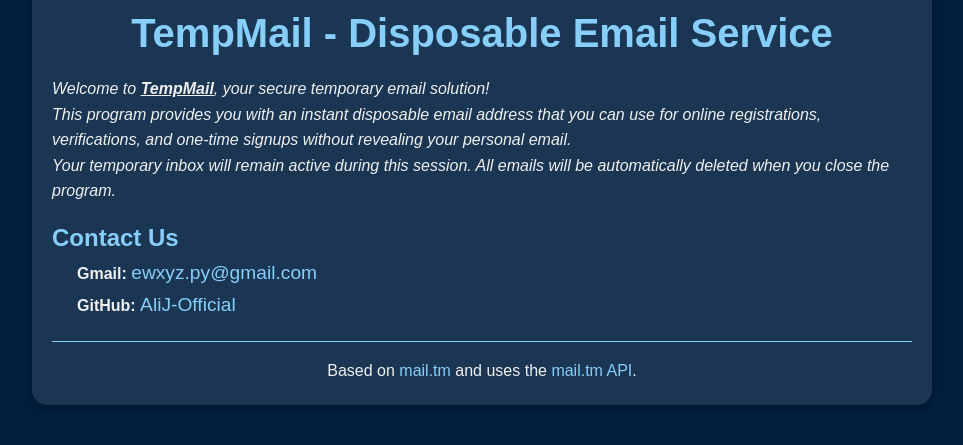
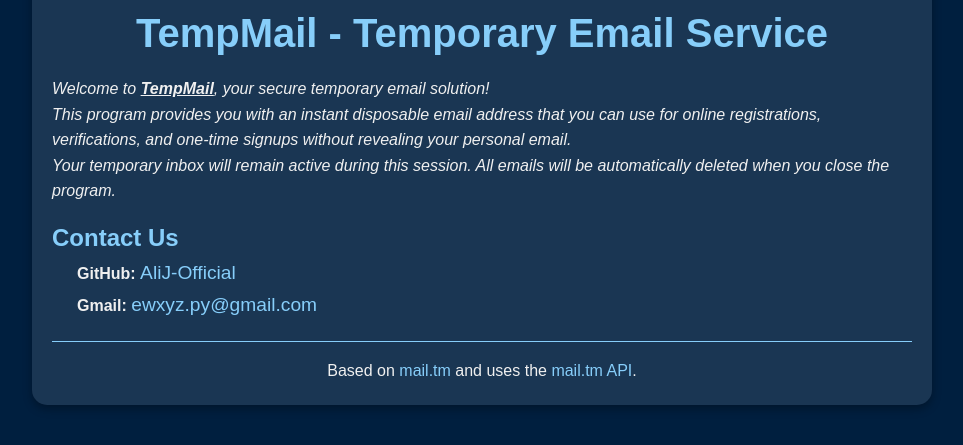
Before and after one commit to AliJ-Official/TempMail, a plain HTML site: page Index.html in a window 1280 px wide. Shown: the part 123-568 px from the top of the page, without its empty margins (158-1121 px from the left). Drawn offline with Linux system fonts and the light colour scheme.

Commit message:
Update Index.html

```diff
--- a/Index.html
+++ b/Index.html
@@ -151,7 +151,7 @@
         <div class="container">
             <div class="header">
                 <img src="Icons/email.png" alt="Program Icon" class="icon">
-                <h1 class="program-name">TempMail - Disposable Email Service</h1>
+                <h1 class="program-name">TempMail - Temporary Email Service</h1>
             </div>
             <div class="content">
                 <p class="introduction">
@@ -168,8 +168,8 @@
                 <div class="contacts">
                     <h2>Contact Us</h2>
                     <ul>
+                        <li><b>GitHub: </b><a href="https://github.com/AliJ-Official">AliJ-Official</a></li>
                         <li><b>Gmail: </b><a href="mailto:ewxyz.py@gmail.com">ewxyz.py@gmail.com</a></li>
-                        <li><b>GitHub: </b><a href="https://github.com/AliJ-Official">AliJ-Official</a></li>
                     </ul>
                 </div>
             </div>
```
